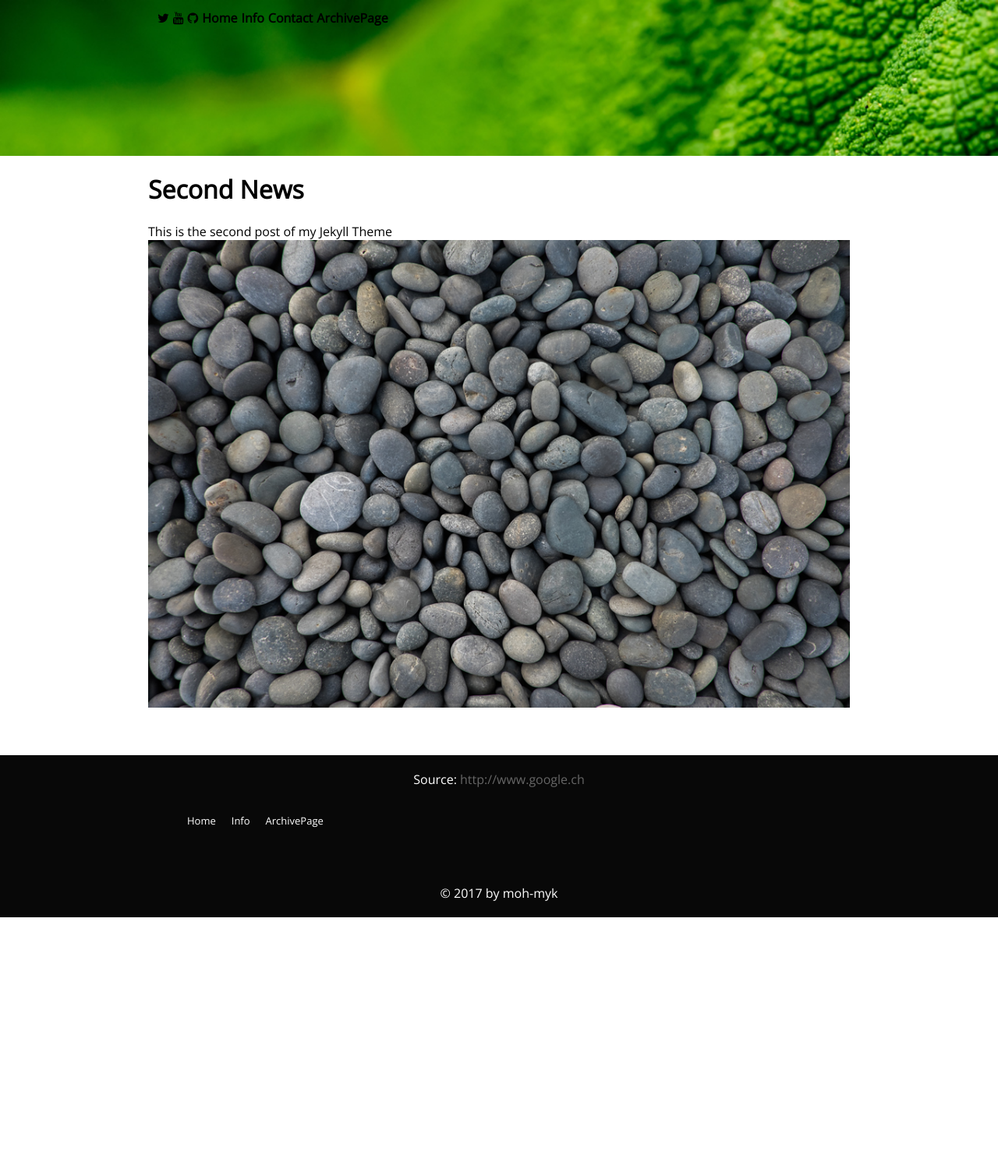
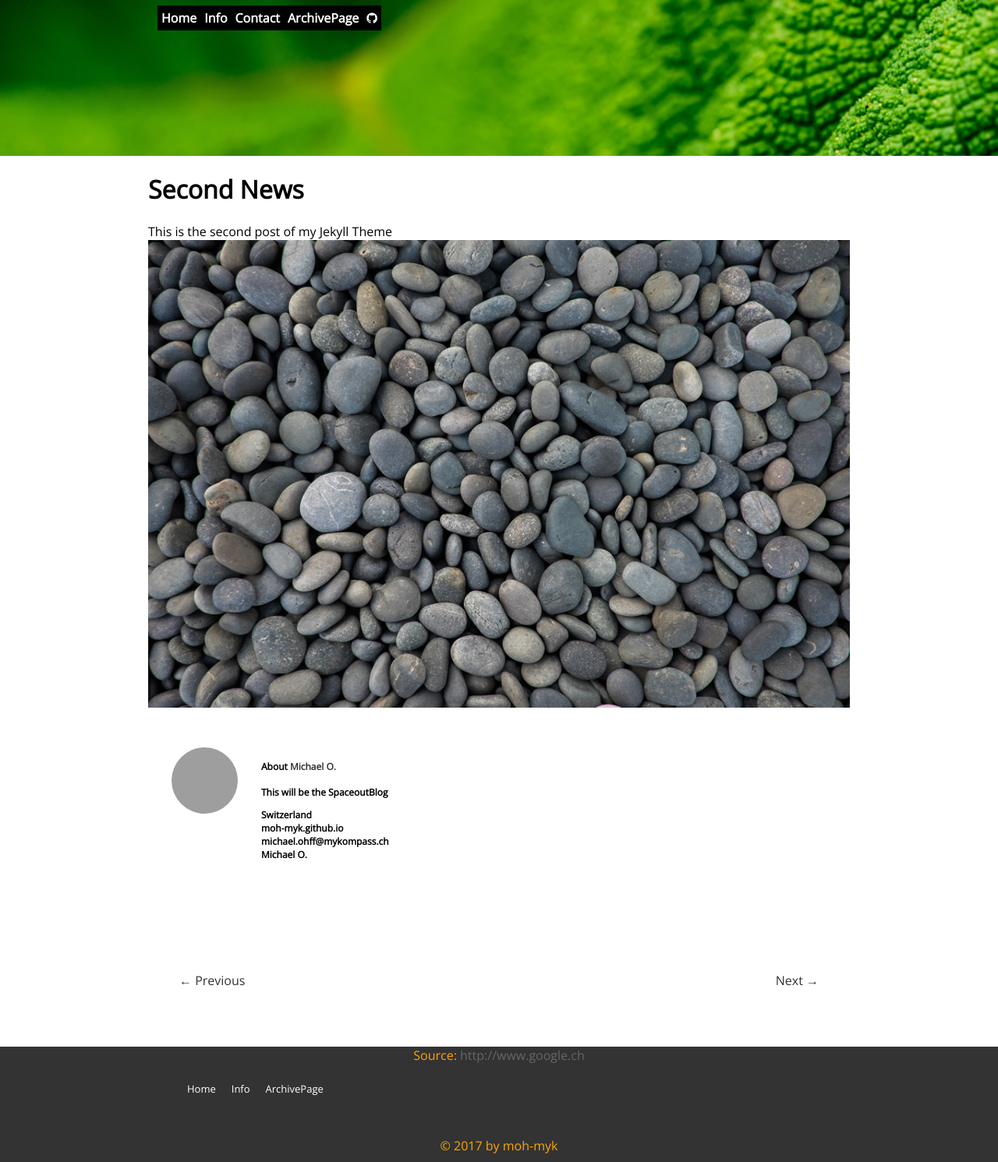
Before and after one commit to moh-myk/spaceout, a Jekyll site: the page built from _posts/news/2017-03-29-second-news.md, in a window 1280 px wide. Shown: the whole page at 78% size. Built offline with Jekyll 4.4.1, drawn with Linux system fonts in a browser that asks for light colours; before the commit the page ends 1177 px from its top, so only the background shows below that; grey boxes are pictures that could not be loaded.

Commit message:
Added some updates

```diff
--- a/_config.yml
+++ b/_config.yml
@@ -11,9 +11,9 @@ event_label: Events
 
 #These settings might be able to go?
 author: Michael Ohff
-github_username:  myk-moh
+github_username:  moh-myk
 
 
 # https:// over the Blog (use instead http:// >> https:// )
-url: http://sysadmincatblog.github.io
-enforce_ssl: sysadmincatblog.github.io
+url: http://moh-myk.github.io
+enforce_ssl: moh-myk.github.io
--- a/_includes/nav-top.html
+++ b/_includes/nav-top.html
@@ -1,11 +1,9 @@
 <div class="content">
 	<ul class="nav {{include.navclass}}">
-			<li><a href="https://twitter.com"><i class="fa fa-twitter" aria-hidden="true"></i></a></li>
-			<li><a href="https://github.com/moh-myk"><i class="fa fa-youtube" aria-hidden="true"></i></a></li>
-			<li><a href="https://github.com/moh-myk"><i class="fa fa-github" aria-hidden="true"></i></a></li>
 			<li><a href="{{site.baseurl}}/" class="{% if page.url == '/' %}{% endif %} space">Home</a></li>
 			<li><a href="{{site.baseurl}}/info/">Info</a></li>
 			<li><a href="{{site.baseurl}}/contact/">Contact</a></li>
 			<li><a href="{{site.baseurl}}/archive/">ArchivePage</a></li>
-		</ul>
+			<li><a href="https://github.com/moh-myk"><i class="fa fa-github" aria-hidden="true"></i></a></li>
+	</ul>
 </div>
--- a/_layouts/archive-article.html
+++ b/_layouts/archive-article.html
@@ -2,9 +2,38 @@
 layout: archive
 ---
 
+{% assign organiser = site.data.organisers.[page.organiser] %}
+
 <div class="content">
-<h1>{{page.title}}</h1>
-{{content}}
+		<h1>{{page.title}}</h1>
+		{{content}}
+	 <div class="author-box">
+			{% if organiser.photo %}
+				<img src="{{organiser.photo}}" alt="" class="spaceout-avatar"/>
+			{% endif %}
+			{% if organiser.photo %}
+				<h4 class="spaceout-author-title">About <a href="">{{organiser.name}}</a></h4>
+			{% endif %}
+				<p class="spaceout-description">{{site.description}}</p>
+				<p class="spaceout-desc-link">
+				<span class="spaceout-location">{{organiser.country}}</span><br>
+				<span class="spaceout-website">{{organiser.website}}</span><br>
+				<span class="spaceout-email">{{organiser.email}}</span><br>
+				<span class="spaceout-email">{{organiser.name}}</span><br>
+		</p>
+	</div>
+	<ul class="pager">
+		{% if page.previous.url %}
+		<li class="previous">
+			<a href="{{ page.previous.url | prepend: site.baseurl | replace: '//', '/' }}" data-toogle="tooltip" data-placement="top" title="{{page.previous.title}}">&larr; Previous</a>
+		</li>
+		{% endif%}
+		{% if page.next.url %}
+		<li class="next">
+			<a href="{{ page.next.url | prepend: site.baseurl | replace: '//', '/' }}" data-toogle="tooltip" data-placement="top" title="{{page.next.title}}">Next &rarr;</a>
+		</li>
+		{% endif %}
+	</ul>
 </div>
 
 <footer>
--- a/_layouts/default.html
+++ b/_layouts/default.html
@@ -1,6 +1,12 @@
 <!DOCTYPE html>
 <html>
 <head>
+	<script type="text/javascript">
+		var host = "moh-myk.github.io"
+		if ((host == window.location.host) && (window.location.protocol != "https://"))
+			window.location.protocol = "https";
+	</script>
+
 	<meta charset="utf-8">
 	<meta name="viewport" content="width=device-width, initial-scale=1.0">
 	<meta name="description" content="{{page.meta}}">
```
Also changed, not shown: _includes/css/main.css (+7 -3 lines), _includes/css/navigation.css (+5 -3 lines).
